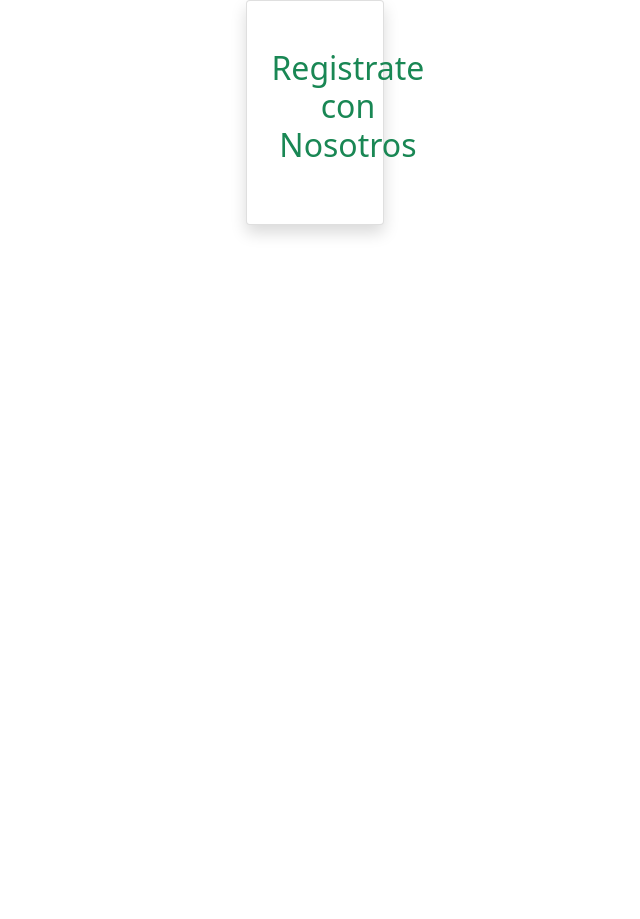
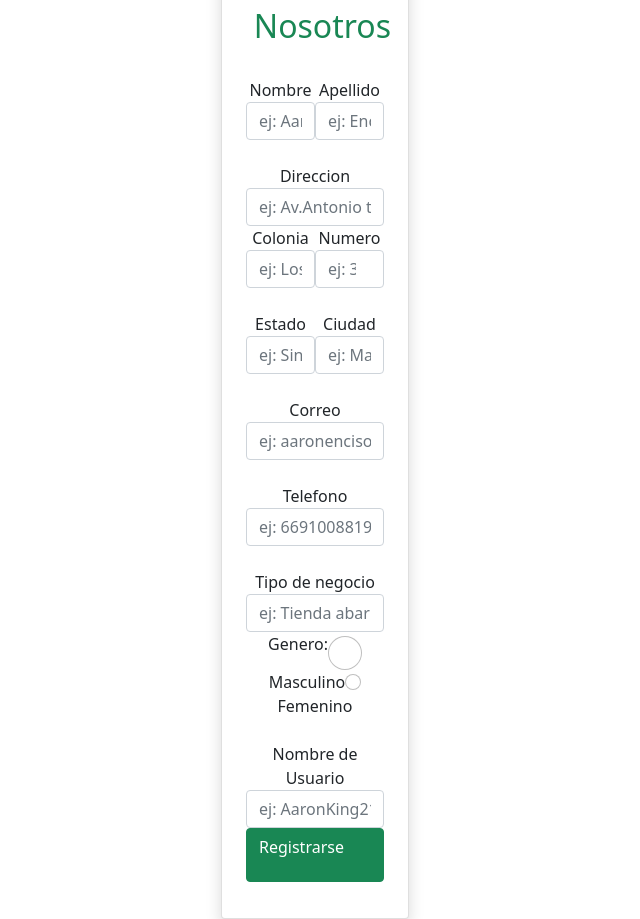
Before and after one commit to Leinad0407/FoodLinkBE, a React (Create React App) app: page /registro in a window 1280 px wide. Shown: the whole page, without its empty margins (325-965 px from the left). Before the commit the page ends 800 px from the top, so only its background shows below. Built offline with nearby package versions, Linux system fonts and the light colour scheme.

Commit message:
subiendo formulario-registro

```diff
--- a/src/pages/formularioRegistro/formularioRegistro.scss
+++ b/src/pages/formularioRegistro/formularioRegistro.scss
@@ -0,0 +1,10 @@
+*{
+    padding: 0;
+    margin: 0;
+}
+html, body, section {
+    height: 100%;
+}
+.container{
+    width: 100%;
+}
--- a/src/pages/formularioRegistro/index.jsx
+++ b/src/pages/formularioRegistro/index.jsx
@@ -1,19 +1,101 @@
 import "../formularioRegistro/formularioRegistro.scss";
-import Button from 'react-bootstrap/Button';
 
 export default function Registro(){
     return(
-        <section class="d-flex justify-content-center align-items-center">
+        <div className="container">
+            <section class="d-flex justify-content-center align-items-center">
             <div class="card shadow col-xs-12 col-sm-6 col-md-6 col-lg-4   p-4">
                 <div class="mb-4 d-flex justify-content-start align-items-center">
 
                 <h2 class="text-success mt-4" >Registrate con Nosotros</h2>
                 </div>
                 <div class="mb-1">
+                    <form id = "contacto" >
+                        <div class="mb-4 d-flex justify-content-between">
+                            <div>
+                                <label for="nombre"> <i class="bi bi-person-fill"></i> Nombre</label>
+                                <input type="text" class="form-control" name="nombre" id="nombre" placeholder= "ej: Aaron" required></input>
+                                <div class="nombre text "></div>
+                            </div>
+                            <div >
+                                <label for="apellido"> <i class="bi bi-person-fill"></i> Apellido</label>
+                                <input type="text" class="form-control" name="apellido" id="apellido" placeholder= "ej: Enciso" required></input>
+                                <div class="apellido text"></div>
+                            </div>
 
+                        </div>
+                        <div >
+                            <label for="direccion"> <i class="bi bi-house-door-fill"></i> Direccion</label>
+                            <input type="text" class="form-control" name="direccion" id="direccion" placeholder= "ej: Av.Antonio toledo coro" required></input>
+                            <div class="direccion text"></div>
+                        </div>
+                        <div class="mb-4 d-flex justify-content-between">
+                            <div>
+                                <label for="colonia"> <i class="bi bi-house-door-fill"></i> Colonia</label>
+                                <input type="text" class="form-control" name="colonia" id="colonia" placeholder= "ej: Los Sauces" required></input>
+                                <div class="colonia text "></div>
+                            </div>
+                            <div >
+                                <label for="numero"> <i class="bi bi-house-door-fill"></i> Numero</label>
+                                <input type="number" class="form-control" name="numero" id="numero" placeholder= "ej: 3410" required></input>
+                                <div class="numero text"></div>
+                            </div>
+                        </div>
+                    <div class="mb-4 d-flex justify-content-between">
+                        <div>
+                            <label for="estado"> <i class="bi bi-building"></i> Estado</label>
+                            <input type="text" class="form-control" name="estado" id="estado" placeholder= "ej: Sinaloa" required></input>
+                            <div class="estado text "></div>
+                        </div>
+                        <div >
+                            <label for="ciudad"> <i class="bi bi-building"></i> Ciudad</label>
+                            <input type="text" class="form-control" name="ciudad" id="ciudad" placeholder= "ej: Mazatlan" required></input>
+                            <div class="ciudad text"></div>
+                        </div>
+
+                    </div>
+                    <div class="mb-4">
+                        <label for="correo"><i class="bi bi-envelope-fill"></i> Correo</label>
+                        <input type="email" class="form-control" name="correo" id="correo" placeholder= "ej: aaronenciso@gmail.com" required></input>
+                        <div class="correo text"></div>
+
+                    </div>
+                    <div class="mb-4">
+                        <label for="telefono"><i class="bi bi-phone-fill"></i> Telefono</label>
+                        <input type="cel" class="form-control" name="telefono" id="telefono" placeholder= "ej: 6691008819" required></input>
+                        <div class="telefono text"></div>
+
+                    </div>
+                    <div>
+                        <label for="tipo"> <i class="bi bi-briefcase-fill"></i> Tipo de negocio</label>
+                        <input type="text" class="form-control" name="tipo" id="tipo" placeholder= "ej: Tienda abarrotes" required></input>
+                        <div class="tipo text "></div>
+                    </div>
+
+                    <div class="mb-4  ">
+                        <label for="genero"><i class="bi bi-gender-ambiguous"></i> Genero:</label>
+                        <input type="radio" class="form-check-input p-3"  name="genero"  value="masculino" ></input> Masculino
+                        <input type="radio" class="form-check-input" name="genero"  value="femenino" ></input> Femenino
+                        <div class="genero text"></div>
+                    </div>
+                    <div>
+                        <label for="nombre"> <i class="bi bi-person-fill"></i> Nombre de Usuario</label>
+                        <input type="text" class="form-control" name="nombre" id="nombre" placeholder= "ej: AaronKing21" required></input>
+                        <div class="nombre text "></div>
+                    </div>
+
+                    <div class="mb-2">
+                        <button id ="botton" class="col-12 btn btn-success d-flex justify-content-between  ">
+                            <p class="text-center ">Registrarse </p>
+                        </button>
+                    </div>
+
+                    </form>
                  </div>
             </div>
 
         </section>
+        </div>
+
     )
 }
```
